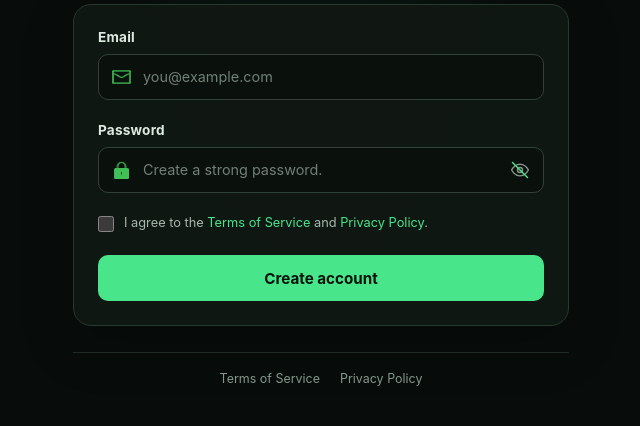
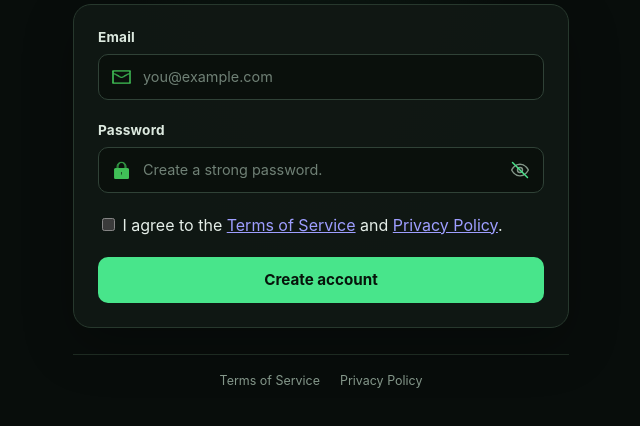
Before and after one commit to lukeskywalker4621-cmyk/tinygaurd, a website built with Vite: page tinygaurd/index.html in a window 1280 px wide. Shown: the part 318-744 px from the top of the page, without its empty margins (319-959 px from the left). Built offline with nearby package versions, Linux system fonts and the light colour scheme.

Commit message:
removing no longer needed css rules

```diff
--- a/tinygaurd/src/index.css
+++ b/tinygaurd/src/index.css
@@ -259,37 +259,6 @@ h2.slogan {
   transform: scale(1.04);
 }
 
-.tos-label {
-  display: flex;
-  align-items: flex-start;
-  gap: 10px;
-  margin-top: -2px;
-  color: #a7b8ac;
-  font-size: 0.8rem;
-  line-height: 1.6;
-  cursor: pointer;
-}
-
-#tos {
-  flex-shrink: 0;
-  width: 16px;
-  height: 16px;
-  margin: 3px 0 0;
-  accent-color: var(--accent);
-  cursor: pointer;
-}
-
-.tos-label a {
-  color: var(--accent);
-  text-decoration: none;
-  text-underline-offset: 3px;
-}
-
-.tos-label a:hover {
-  color: var(--accent-hover);
-  text-decoration: underline;
-}
-
 .submit-button {
   display: block;
   width: 100%;
```
